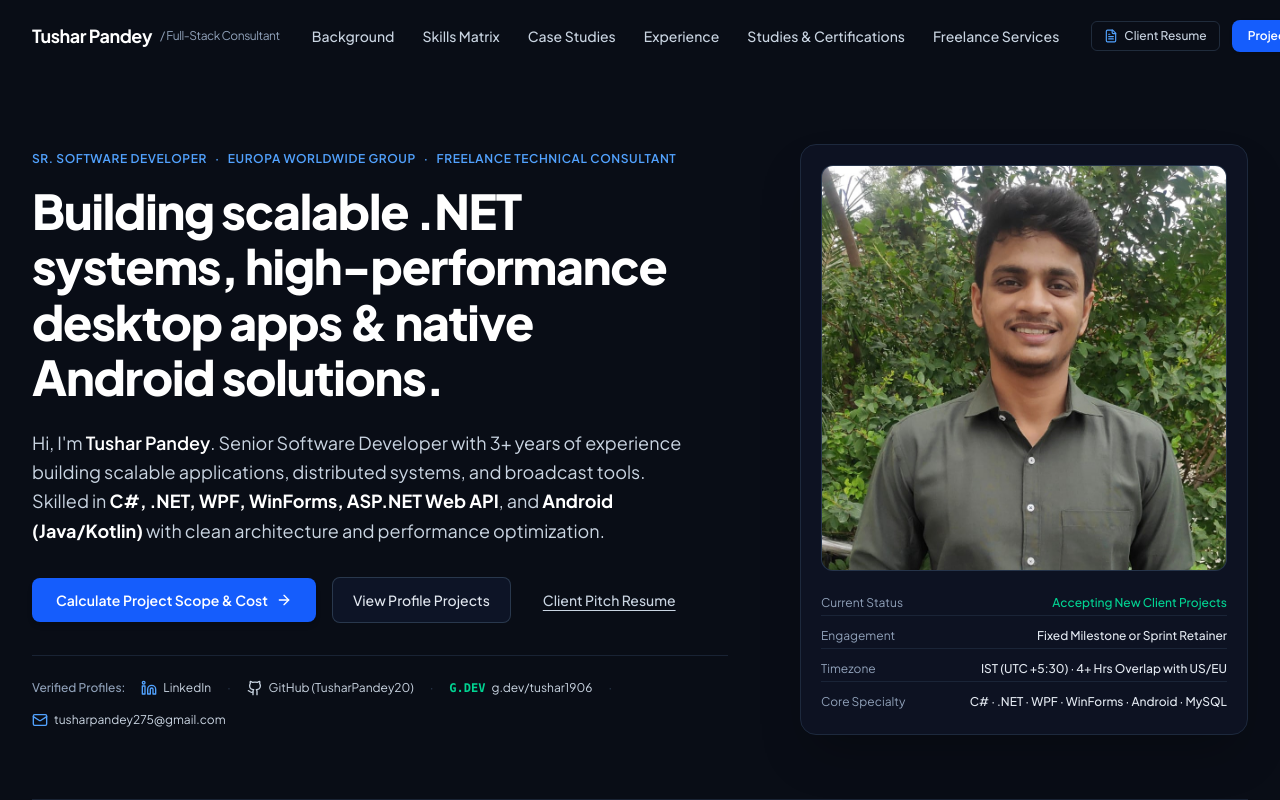
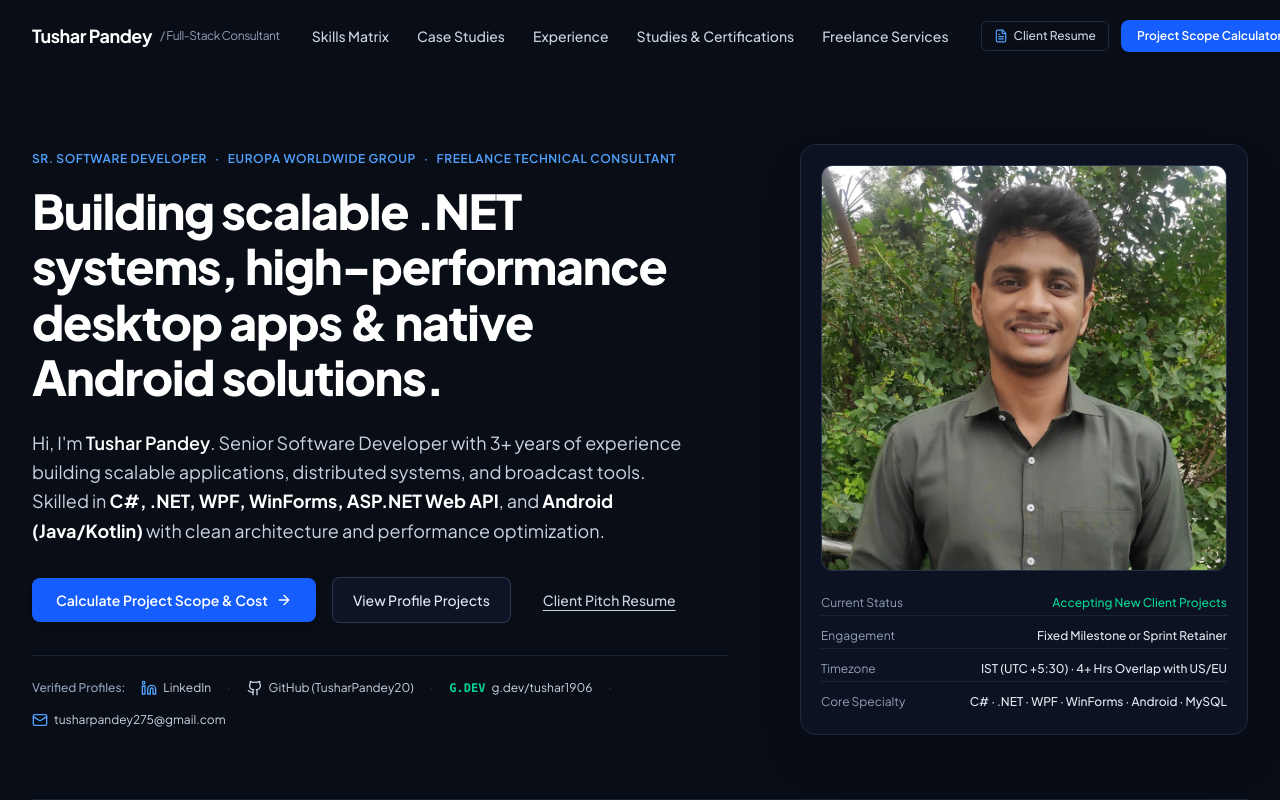
Before and after one commit to TusharPandey20/Portfolio, a React (Vite) app: page / in a window 1280 px wide. Shown: the top 800 px of the page. Built offline with nearby package versions, Linux system fonts and the light colour scheme.

Commit message:
Remove 'Background' link from Navbar
Removed 'Background' link from both desktop and mobile navigation.

```diff
--- a/src/components/Navbar.tsx
+++ b/src/components/Navbar.tsx
@@ -50,12 +50,6 @@ export default function Navbar({
 
         {/* Zone 2: 4–5 clean single-line text navigation links */}
         <nav className="hidden lg:flex items-center gap-7 text-sm font-medium text-slate-300">
-          <a
-            href="#background"
-            className="hover:text-white transition-colors whitespace-nowrap shrink-0"
-          >
-            Background
-          </a>
           <a
             href="#skills"
             className="hover:text-white transition-colors whitespace-nowrap shrink-0"
@@ -134,13 +128,6 @@ export default function Navbar({
         <div className="lg:hidden bg-[#090d16] border-b border-slate-800 px-6 py-5 shadow-2xl">
           <nav className="flex flex-col gap-3 text-sm font-medium text-slate-300">
             <a
-              href="#background"
-              onClick={() => setMobileMenuOpen(false)}
-              className="py-2 hover:text-white border-b border-slate-800/50"
-            >
-              Background Overview
-            </a>
-            <a
               href="#skills"
               onClick={() => setMobileMenuOpen(false)}
               className="py-2 hover:text-white border-b border-slate-800/50"
```
